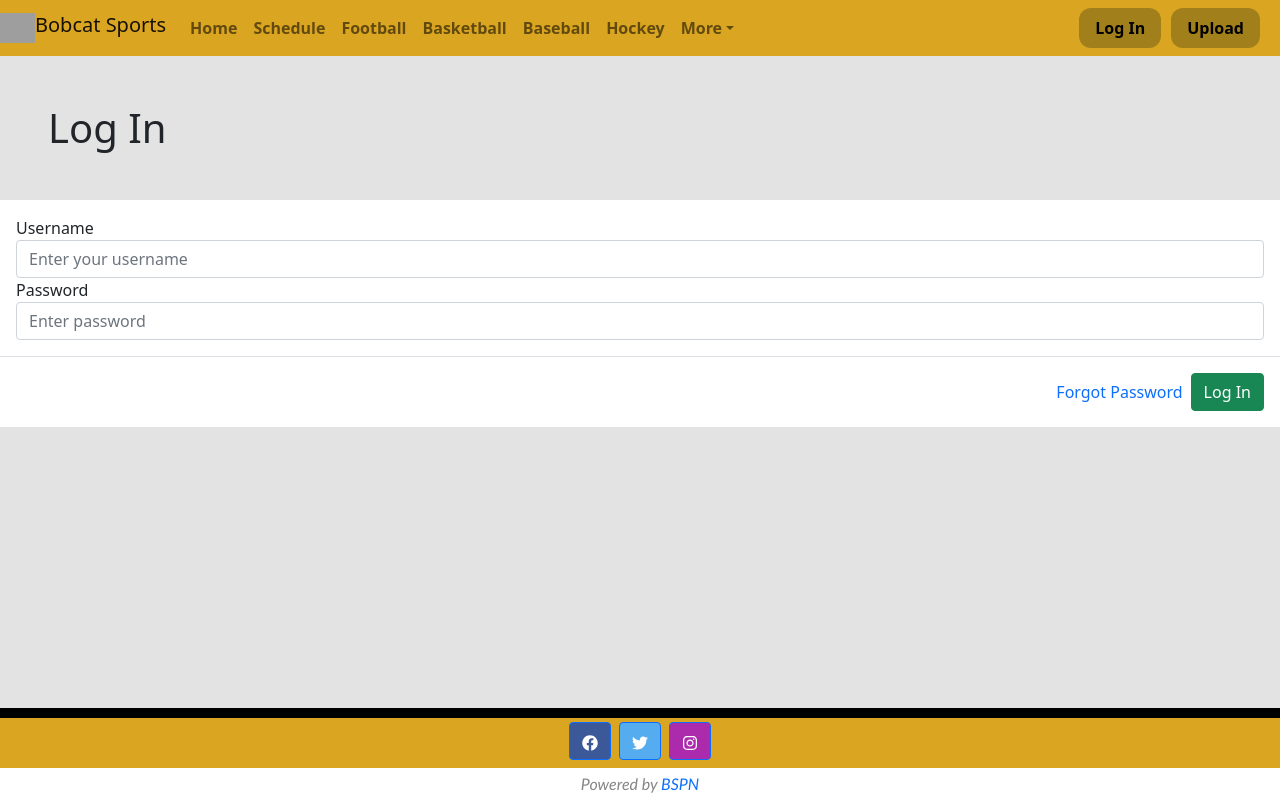
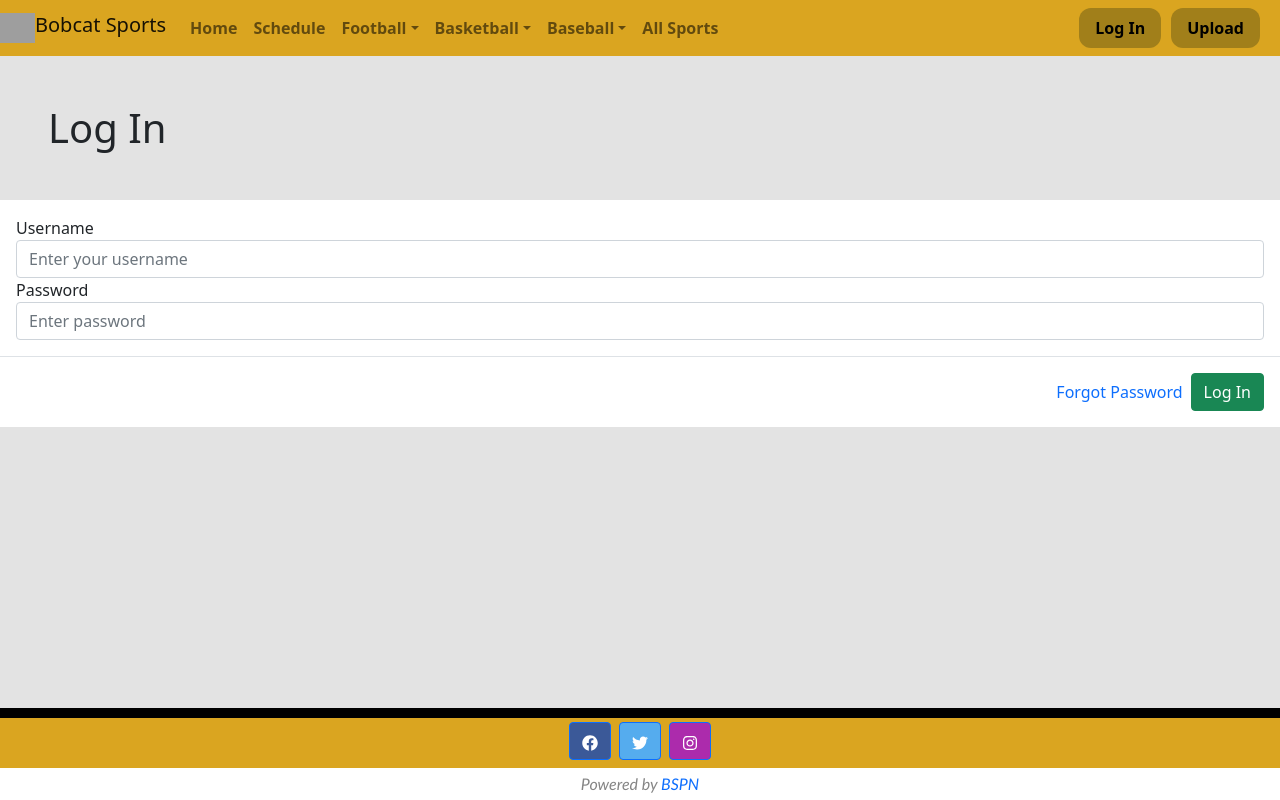
Before and after one commit to jacklayfield/BSPN, a React (Create React App) app in the folder bspn-app/: page /login in a window 1280 px wide. Built offline with nearby package versions, Linux system fonts and the light colour scheme; grey boxes are pictures that could not be loaded; some icons are missing.

Commit message:
roster frontend completed and some general styling

```diff
--- a/bspn-app/src/components/navBar.jsx
+++ b/bspn-app/src/components/navBar.jsx
@@ -55,49 +55,32 @@ export function NavBar() {
               Schedule
             </a>
           </li>
-          <li className="nav-item active">
+          <li className="nav-item dropdown">
             <a
-              style={{
-                fontWeight: "bold",
-              }}
-              className="nav-link"
-              href="/football"
+              href="/"
+              style={{ fontWeight: "bold" }}
+              className="nav-link dropdown-toggle"
+              id="navbarDropdown"
+              role="button"
+              data-bs-toggle="dropdown"
+              aria-expanded="false"
             >
               Football
             </a>
-          </li>
-          <li className="nav-item active">
-            <a
-              style={{
-                fontWeight: "bold",
-              }}
-              className="nav-link"
-              href="/basketball"
-            >
-              Basketball
-            </a>
-          </li>
-          <li className="nav-item active">
-            <a
-              style={{
-                fontWeight: "bold",
-              }}
-              className="nav-link"
-              href="/baseball"
-            >
-              Baseball
-            </a>
-          </li>
-          <li className="nav-item active">
-            <a
-              style={{
-                fontWeight: "bold",
-              }}
-              className="nav-link"
-              href="/hockey"
-            >
-              Hockey
-            </a>
+            <ul className="dropdown-menu" aria-labelledby="navbarDropdown">
+              <li>
+                <a href="/football" className="dropdown-item">
+                  Boys Varsity
+                </a>
+              </li>
+
+              <li>
+                <a href="/football" className="dropdown-item">
+                  Boys JV
+                </a>
+              </li>
+
+            </ul>
           </li>
           <li className="nav-item dropdown">
             <a
@@ -109,26 +92,70 @@ export function NavBar() {
               data-bs-toggle="dropdown"
               aria-expanded="false"
             >
-              More
+              Basketball
             </a>
             <ul className="dropdown-menu" aria-labelledby="navbarDropdown">
               <li>
-                <a href="/" className="dropdown-item">
-                  Feature 1
+                <a href="/basketball" className="dropdown-item">
+                  Boys Varsity
                 </a>
               </li>
               <li>
-                <a href="/" className="dropdown-item">
-                  Feature 2
+                <a href="/basketball" className="dropdown-item">
+                  Girls Varisity
                 </a>
               </li>
               <li>
-                <a href="/" className="dropdown-item">
-                  Feature 3
+                <a href="/basketball" className="dropdown-item">
+                  Boys JV
+                </a>
+              </li>
+              <li>
+                <a href="/basketball" className="dropdown-item">
+                  Girls JV
                 </a>
               </li>
             </ul>
           </li>
+          <li className="nav-item dropdown">
+            <a
+              href="/"
+              style={{ fontWeight: "bold" }}
+              className="nav-link dropdown-toggle"
+              id="navbarDropdown"
+              role="button"
+              data-bs-toggle="dropdown"
+              aria-expanded="false"
+            >
+              Baseball
+            </a>
+            <ul className="dropdown-menu" aria-labelledby="navbarDropdown">
+              <li>
+                <a href="/baseball" className="dropdown-item">
+                  Boys Varsity
+                </a>
+              </li>
+
+              <li>
+                <a href="/baseball" className="dropdown-item">
+                  Boys JV
+                </a>
+              </li>
+
+            </ul>
+          </li>
+          <li className="nav-item active">
+            <a
+              style={{
+                fontWeight: "bold",
+              }}
+              className="nav-link"
+              href="/"
+            >
+              All Sports
+            </a>
+          </li>
+
         </ul>
       </div>
       <a className="admin nav-link" id="login" href={"/login"}>
--- a/bspn-app/src/components/score.jsx
+++ b/bspn-app/src/components/score.jsx
@@ -4,7 +4,6 @@ import "../styling/body.css";
 import "bootstrap/dist/css/bootstrap.min.css";
 
 export function Score({ sport }) {
-  const test = "/scores/" + sport;
   const [loading, setLoading] = useState(true);
   const [scores, setScores] = useState([]);
 
@@ -13,15 +12,25 @@ export function Score({ sport }) {
       setLoading(true);
       try {
         const res = await axios.get("/scores/sport=" + sport);
+
         setScores(res.data);
+        if (sport.length === 0) {
+          const res1 = await axios.get("/scores");
+
+        setScores(res1.data);
+        }
+
       } catch (error) {
         console.log(error);
+        const res1 = await axios.get("/scores");
+
+        setScores(res1.data);
       }
       setLoading(false);
     };
     fetchScores();
   }, []);
-  if (scores.length != 0) {
+  if (scores.length !== 0) {
     return (
       <div>
         {scores.map((a) => (
@@ -43,18 +52,11 @@ export function Score({ sport }) {
       </div>
     );
   }
+
+
   return (
     <div class="grid-item" id="score">
-      <h5 class="score-title">RHS vs GHS</h5>
-      <h5 class="score-content">
-        <ul class="list-inline">
-          <li class="list-inline-item">Score 1 </li>
-          <li class="list-inline-item">
-            <i class="bi bi-arrow-right-short"></i>
-          </li>
-          <li class="list-inline-item">Score 2 </li>
-        </ul>
-      </h5>
+
     </div>
   );
 }
--- a/bspn-app/src/pages/misc/sportsPageLayout.jsx
+++ b/bspn-app/src/pages/misc/sportsPageLayout.jsx
@@ -8,6 +8,7 @@ import Row from "react-bootstrap/Row";
 import Col from "react-bootstrap/Col";
 import Articles from "../../components/articles";
 import { Score } from "../../components/score";
+import { Player } from "../../components/player";
 import { Broadcast } from "../../components/broadcast";
 import "../../styling/sportsPageLayout.css";
 
@@ -68,7 +69,7 @@ export function SportsPage({ sportname }) {
             </Col>
             <Col style={{ paddingRight: 24 }}>
               <h2 style={{ textAlign: "center" }}>Roster</h2>
-              <Score sport={sportname} />
+              <Player sport={sportname} />
               {/* <Broadcast /> */}
             </Col>
           </Row>
--- a/bspn-app/src/styling/body.css
+++ b/bspn-app/src/styling/body.css
@@ -133,6 +133,26 @@ body {
   }
 }
 
+#roster {
+  text-align: left;
+
+}
+
+#number {
+  padding-right: 5%;
+  padding-left: 2%;
+  vertical-align: super;
+  font-size: 150%;
+
+}
+
+#position {
+  text-transform: uppercase;
+  font-size: 80%;
+  color: dimgray;
+
+}
+
 /* .navbar-nav>li, .navbar-nav {
       float: left !important;
   } */
```
